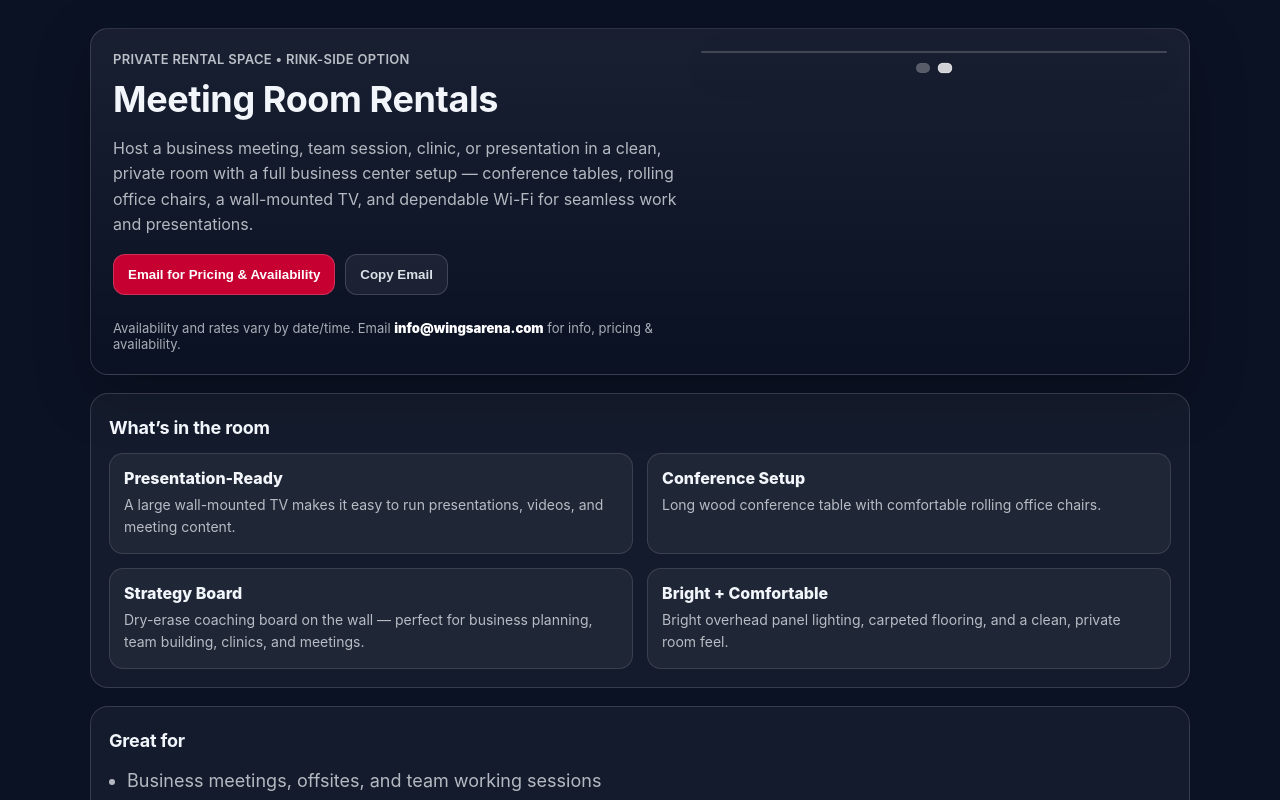
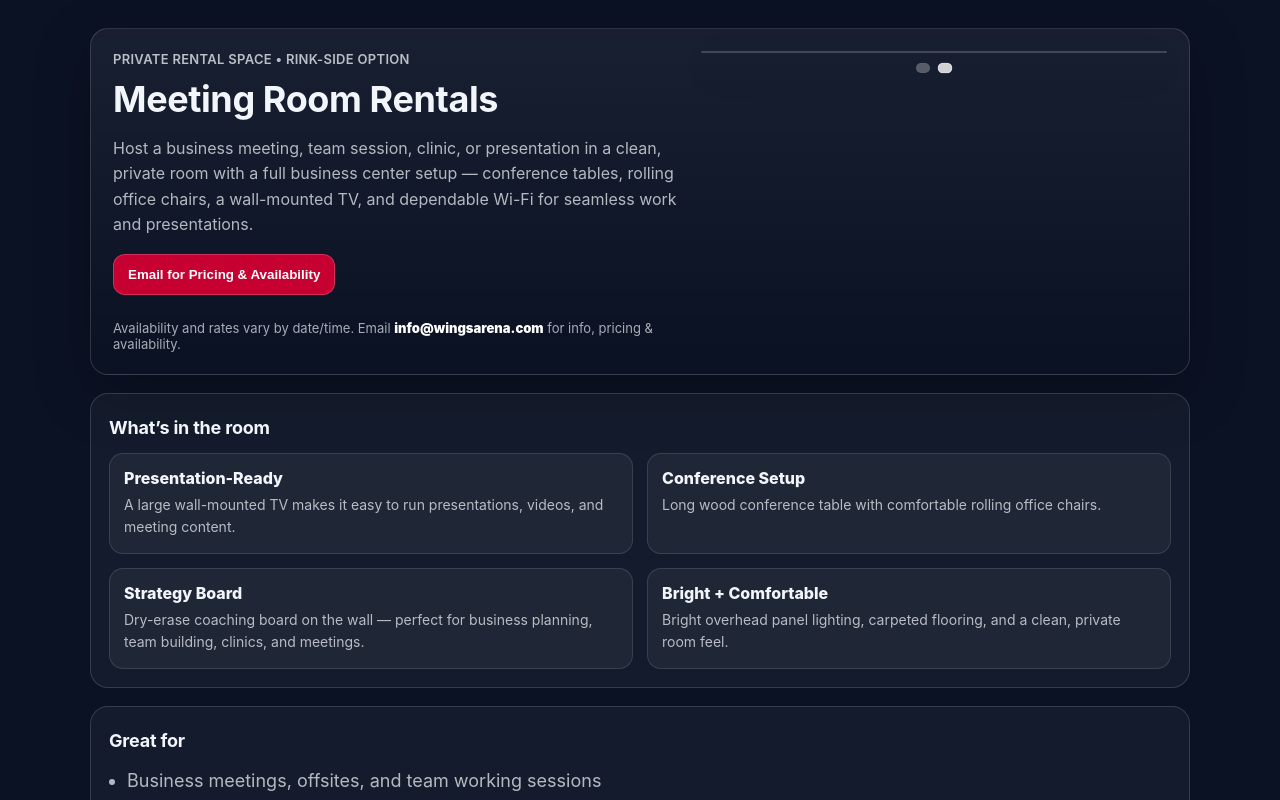
Before and after one commit to Avmannino/meeting_room_webpage_embed, a React (Vite) app: page / in a window 1280 px wide. Shown: the top 800 px of the page. Built offline with nearby package versions, Linux system fonts and the light colour scheme; grey boxes are pictures that could not be loaded.

Commit message:
removed copy email button

```diff
--- a/src/App.jsx
+++ b/src/App.jsx
@@ -29,9 +29,8 @@ export default function App() {
 
   const mailtoPricing = `mailto:${EMAIL}?subject=${encodeURIComponent(SUBJECT)}`;
 
-  // ✅ Works even when embedded (tries to break out of iframe)
-  // ✅ Provides a guaranteed fallback (Gmail compose) + "copy email"
-  const openEmail = async () => {
+  // ✅ Tries to open mail client; falls back to Gmail compose if mailto is blocked (common in iframes on mobile)
+  const openEmail = () => {
     const gmailCompose = `https://mail.google.com/mail/?view=cm&fs=1&to=${encodeURIComponent(
       EMAIL
     )}&su=${encodeURIComponent(SUBJECT)}`;
@@ -48,34 +47,13 @@ export default function App() {
       // ignore and fall through
     }
 
-    // 2) If mailto is blocked, try opening Gmail compose in a new tab
+    // 2) If mailto is blocked, open Gmail compose
     try {
       window.open(gmailCompose, "_blank", "noopener,noreferrer");
       setToast("If your mail app didn’t open, we opened Gmail compose instead.");
       setTimeout(() => setToast(""), 3500);
-      return;
     } catch {
-      // ignore and fall through
-    }
-
-    // 3) Last resort: copy email
-    try {
-      await navigator.clipboard.writeText(EMAIL);
-      setToast("Email copied: info@wingsarena.com");
-      setTimeout(() => setToast(""), 3000);
-    } catch {
-      setToast("Email: info@wingsarena.com");
-      setTimeout(() => setToast(""), 4000);
-    }
-  };
-
-  const copyEmail = async () => {
-    try {
-      await navigator.clipboard.writeText(EMAIL);
-      setToast("Email copied: info@wingsarena.com");
-      setTimeout(() => setToast(""), 3000);
-    } catch {
-      setToast("Email: info@wingsarena.com");
+      setToast(`Email: ${EMAIL}`);
       setTimeout(() => setToast(""), 4000);
     }
   };
@@ -96,14 +74,8 @@ export default function App() {
               </p>
 
               <div className="ctas">
-                {/* ✅ Button (not mailto anchor) so we can force top navigation + fallback */}
                 <button type="button" className="btn btnPrimary" onClick={openEmail}>
                   Email for Pricing & Availability
-                </button>
-
-                {/* ✅ Optional small secondary action that always works */}
-                <button type="button" className="btn btnGhost" onClick={copyEmail}>
-                  Copy Email
                 </button>
               </div>
 
@@ -171,14 +143,12 @@ export default function App() {
               <span className="email">{EMAIL}</span> for pricing & availability.
             </p>
 
-            {/* ✅ Same robust behavior in footer */}
             <button type="button" className="btn btnPrimary" onClick={openEmail}>
               Email {EMAIL}
             </button>
           </div>
         </div>
 
-        {/* ✅ lightweight toast */}
         {toast ? <div className="toast">{toast}</div> : null}
       </div>
     </div>
```
